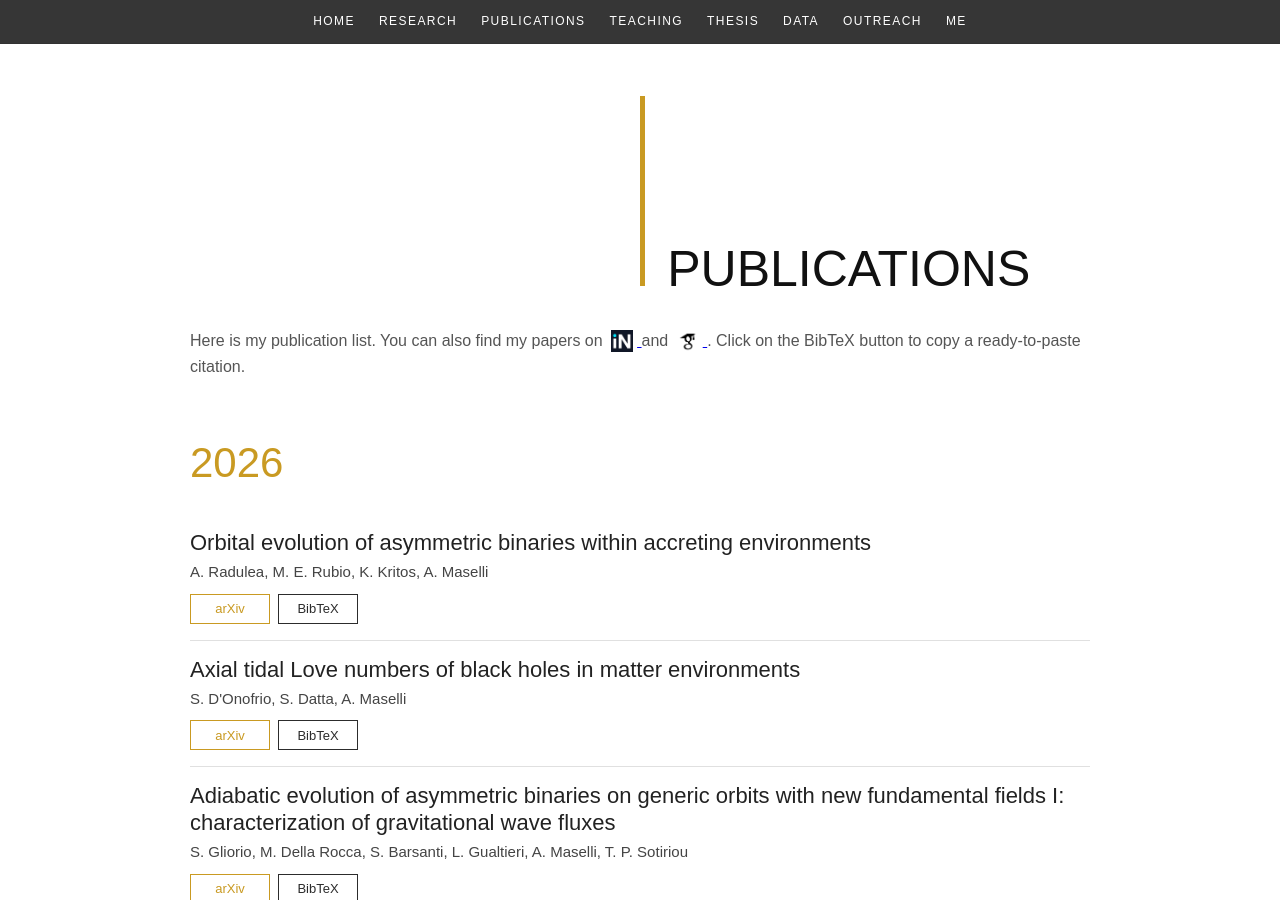
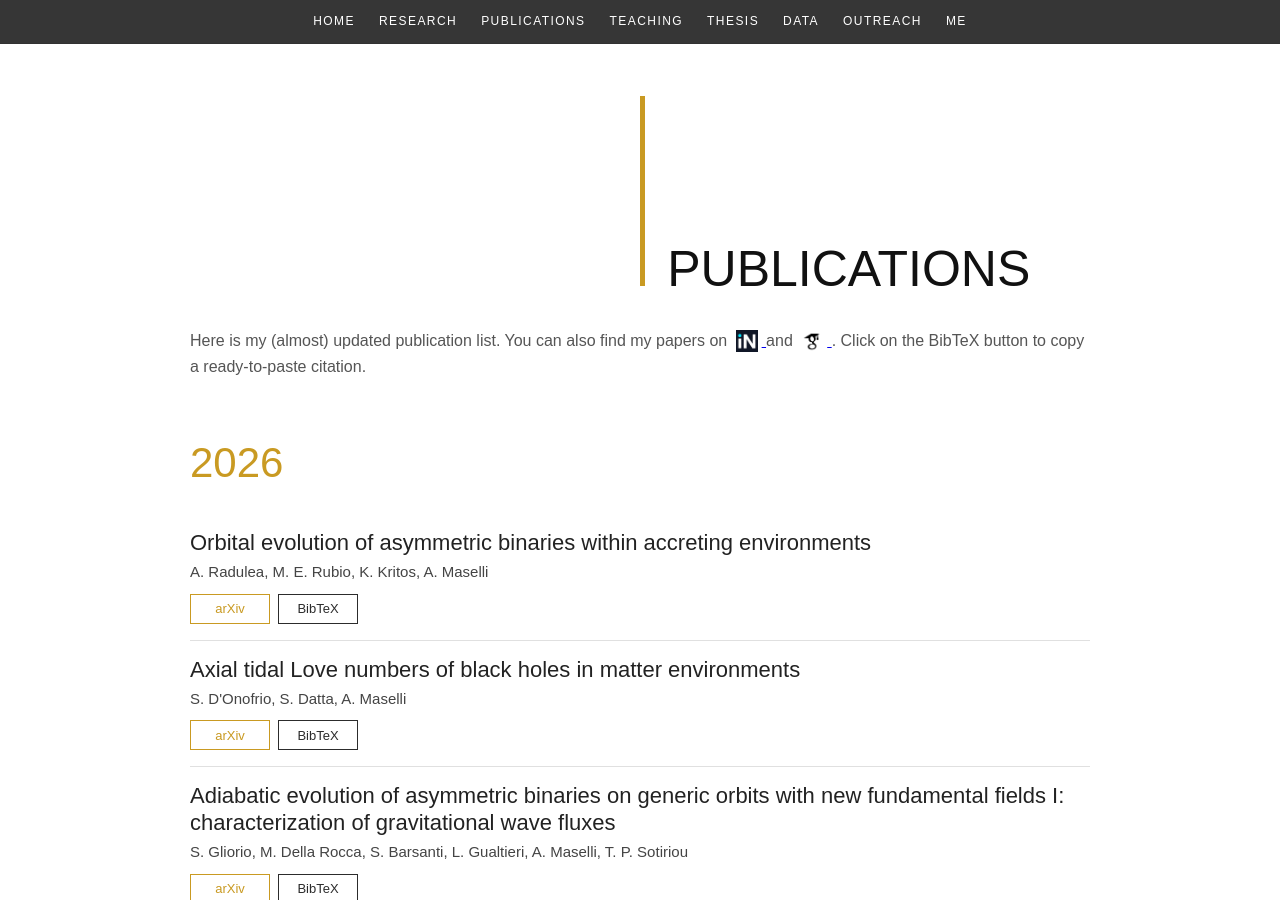
Before and after one commit to masellia/andreamaselli.github.io, a Jekyll site: the page built from pages/publications.md, in a window 1280 px wide and 900 px high. Built offline with Jekyll 4.4.1, drawn with Linux system fonts in a browser that asks for light colours; some web fonts are replaced.

Commit message:
new pubs

```diff
--- a/pages/publications.md
+++ b/pages/publications.md
@@ -15,7 +15,8 @@ permalink: /publications/
 <div class="publications-intro">
 
   <p>
-    Here is my publication list. You can also find my papers on
+    Here is my (almost) updated publication list.
+    You can also find my papers on
 
     <a href="https://inspirehep.net/authors/1189872" target="_blank">
       <img class="inline-icon"
```
Also changed, not shown: index.md (+6 -9 lines), assets/img/cv.png (added), 1 other file.
